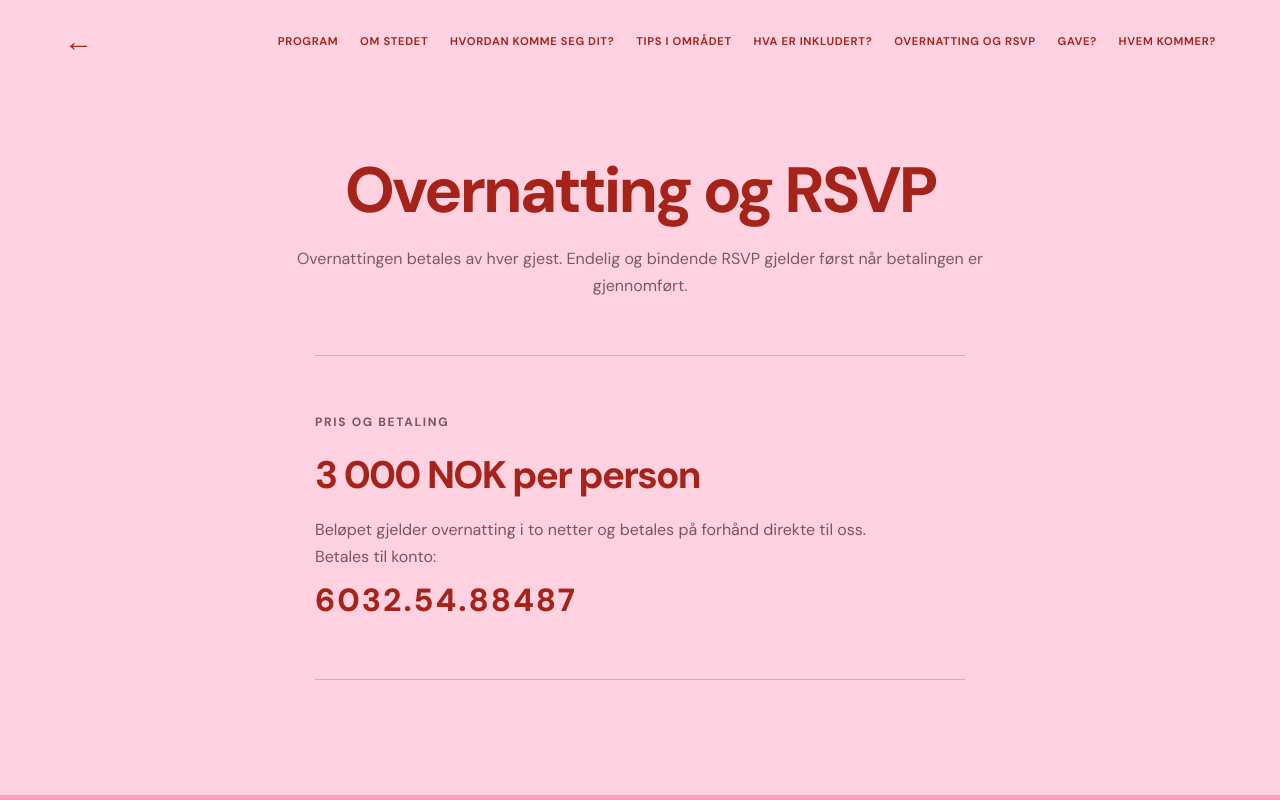
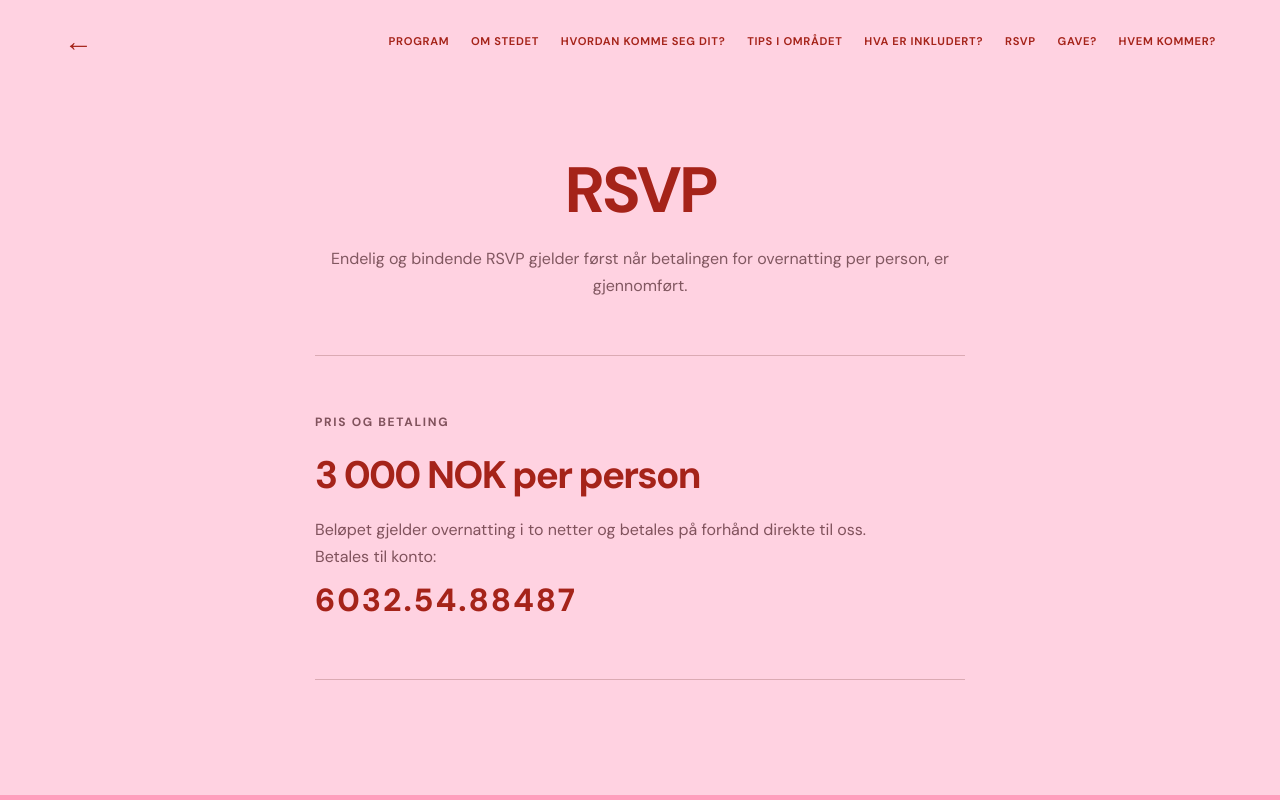
Before and after one commit to martaogmarius/martaogmarius.github.io, a Next.js app: page /overnatting in a window 1280 px wide. Shown: the top 800 px of the page. Built offline with nearby package versions, Linux system fonts and the light colour scheme.

Commit message:
Update Site source

```diff
--- a/app/SiteNav.tsx
+++ b/app/SiteNav.tsx
@@ -12,7 +12,7 @@ export function SiteNav({ showHome = true }: { showHome?: boolean }) {
         <a href="/reise">Hvordan komme seg dit?</a>
         <a href="/tips">Tips i området</a>
         <a href="/pris">Hva er inkludert?</a>
-        <a href="/overnatting">Overnatting og RSVP</a>
+        <a href="/overnatting">RSVP</a>
         <a href="/gave">Gave?</a>
         <a href="/gjester">Hvem kommer?</a>
       </div>
--- a/app/overnatting/page.tsx
+++ b/app/overnatting/page.tsx
@@ -7,8 +7,8 @@ export default function AccommodationPage() {
       <SiteNav />
       <section className="accommodation section-pad">
         <div className="section-heading">
-          <h1 className="page-title">Overnatting og RSVP</h1>
-          <p>Overnattingen betales av hver gjest. Endelig og bindende RSVP gjelder først når betalingen er gjennomført.</p>
+          <h1 className="page-title">RSVP</h1>
+          <p>Endelig og bindende RSVP gjelder først når betalingen for overnatting per person, er gjennomført.</p>
         </div>
 
         <div className="accommodation-details">
```
